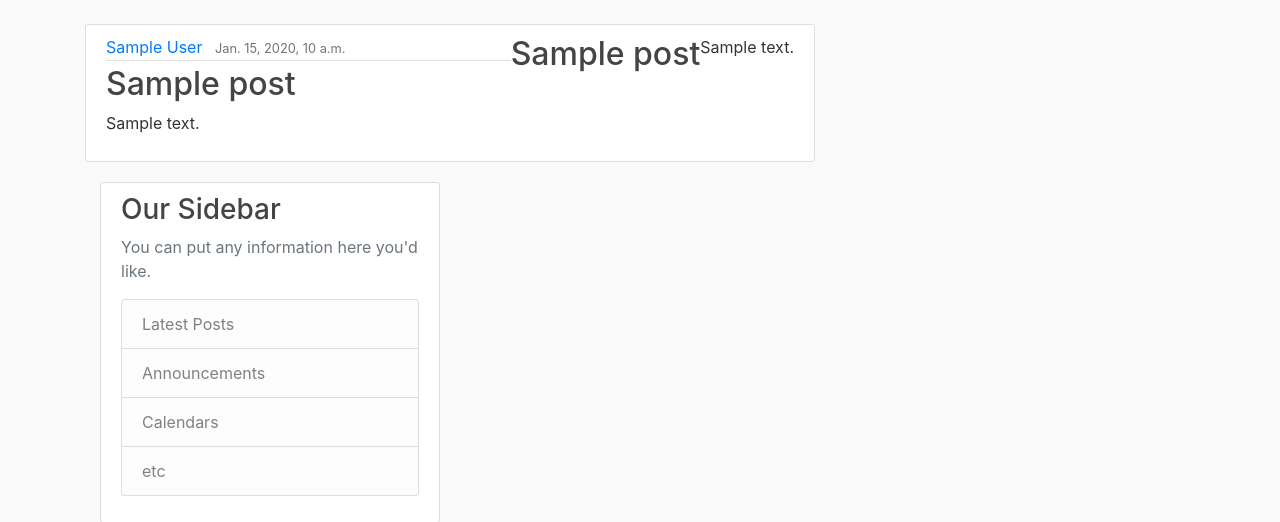
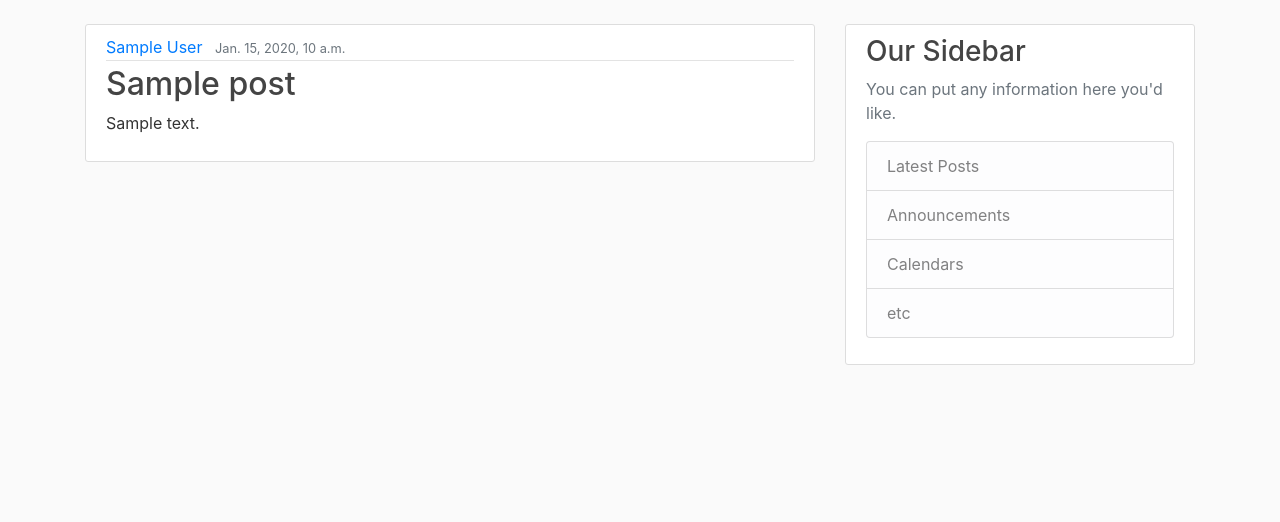
Before and after one commit to harsh7in/Blogger, a Django app: template mysite/blog/templates/blog/home.html in a window 1280 px wide. Shown: the part 56-578 px from the top of the page. Run offline with Django 3.2, Linux system fonts and the light colour scheme; the template is opened without the code that fills it: most values are stand-ins (such as "Sample title", 1, 10 or a date in 2020); some libraries are stand-ins or nearby versions.

Commit message:
Updated home.html

```diff
--- a/mysite/blog/templates/blog/home.html
+++ b/mysite/blog/templates/blog/home.html
@@ -8,13 +8,10 @@
             <a class="mr-2" href="{% url 'blog-profile' name=post.author %}">{{ post.author }}</a>
             <small class="text-muted">{{ post.date_posted }}</small>
           </div>
-          <h2><a class="article-title" href="#">{{ post.title }}</a></h2>
-          <p class="article-content">{{ post.content }}</p>
+        <h2><a class="article-title" href="{% url 'post-detail' post.id %}">{{ post.title }}</a></h2>
+        <p class="article-content">{{ post.content }}</p>
         </div>
-      <h2><a class="article-title" href="{% url 'post-detail' post.id %}">{{ post.title }}</a></h2>
-      <p class="article-content">{{ post.content }}</p>
-    </div>
-  </article>
-{% endfor %}
+    </article>
+  {% endfor %}
 
 {% endblock%}
```
Also changed, not shown: mysite/blog/views.py (+2 -7 lines).
